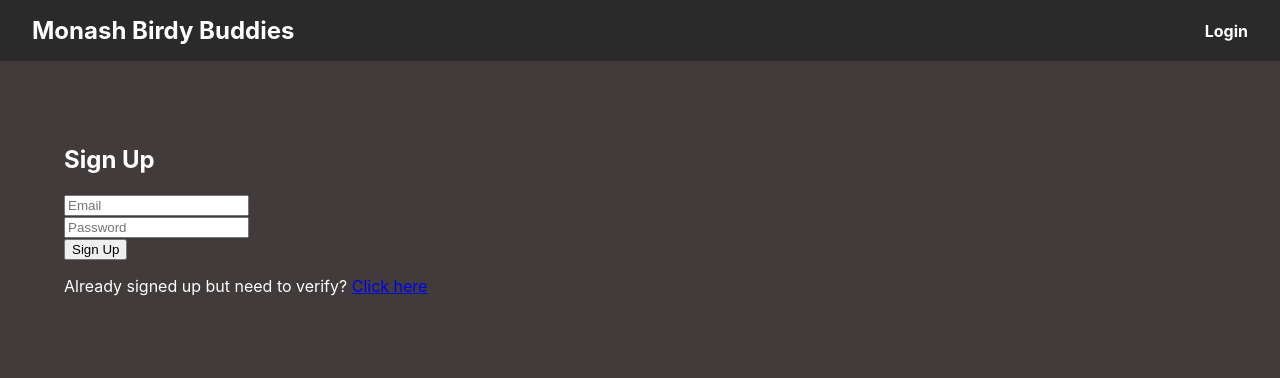
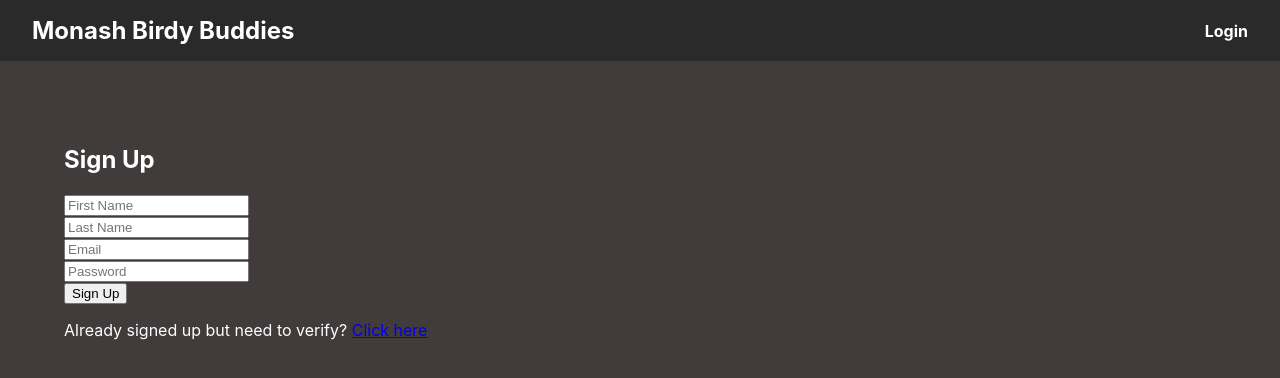
Before and after one commit to amanjain2222/AI-BirdDetection, a React (Create React App) app in the folder fit5225_UI-Suryadeep/fit5225-a3/: page /signup in a window 1280 px wide. Shown: the top 378 px of the page. Built offline with nearby package versions, Linux system fonts and the light colour scheme.

Commit message:
added user given name and family name

```diff
--- a/fit5225_UI-Suryadeep/fit5225-a3/src/authService.js
+++ b/fit5225_UI-Suryadeep/fit5225-a3/src/authService.js
@@ -44,7 +44,7 @@ export const signOut = () => {
   sessionStorage.removeItem("refreshToken");
 };
 
-export const signUp = async (email, password) => {
+export const signUp = async (email, password, firstName, lastName) => {
   const params = {
     ClientId: config.clientId,
     Username: email,
@@ -54,6 +54,8 @@ export const signUp = async (email, password) => {
         Name: "email",
         Value: email,
       },
+      { Name: "given_name", Value: firstName },
+      { Name: "family_name", Value: lastName },
     ],
   };
 
--- a/fit5225_UI-Suryadeep/fit5225-a3/src/config.json
+++ b/fit5225_UI-Suryadeep/fit5225-a3/src/config.json
@@ -1,5 +1,5 @@
 {
     "region": "us-east-1",
-    "userPoolId": "us-east-1_qvfEN7u07",
-    "clientId": "7req998qd7clh78uhg3sgbm9bn"
+    "userPoolId": "us-east-1_xInw3wreo",
+    "clientId": "7065v8fv3uuhu37aappvccgth2"
 }
--- a/fit5225_UI-Suryadeep/fit5225-a3/src/signup.js
+++ b/fit5225_UI-Suryadeep/fit5225-a3/src/signup.js
@@ -1,16 +1,17 @@
-// Signup.js
 import React, { useState } from 'react';
 import { signUp } from './authService';
 import { useNavigate } from 'react-router-dom';
 
 const Signup = () => {
+  const [firstName, setFirstName] = useState('');
+  const [lastName, setLastName] = useState('');
   const [email, setEmail] = useState('');
   const [password, setPassword] = useState('');
   const navigate = useNavigate();
 
   const handleSignup = async () => {
     try {
-      await signUp(email, password);
+      await signUp(email, password, firstName, lastName);
       alert('Sign-up successful! Please check your email to confirm your account.');
       navigate('/confirm', { state: { email } });
     } catch (err) {
@@ -22,6 +23,18 @@ const Signup = () => {
   return (
     <div style={{ padding: '2rem' }}>
       <h2>Sign Up</h2>
+      <input
+        type="text"
+        placeholder="First Name"
+        value={firstName}
+        onChange={e => setFirstName(e.target.value)}
+      /><br />
+      <input
+        type="text"
+        placeholder="Last Name"
+        value={lastName}
+        onChange={e => setLastName(e.target.value)}
+      /><br />
       <input
         type="email"
         placeholder="Email"
```
